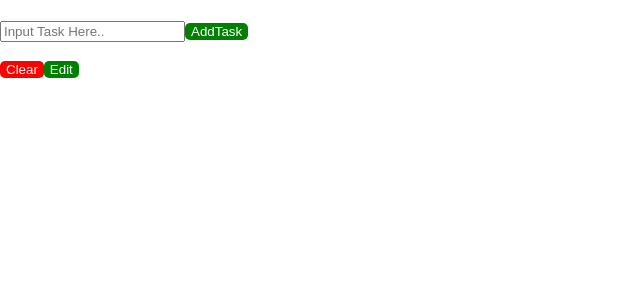
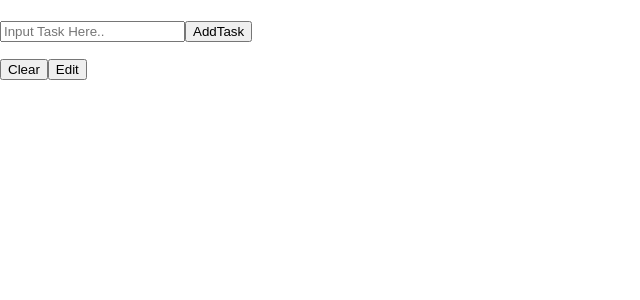
Before and after one commit to rinalditoryanari/belajar-react, a React (Create React App) app: page / in a window 1280 px wide. Shown: the top 300 px of the page, without its empty margins (0-640 px from the left). Built offline with nearby package versions, Linux system fonts and the light colour scheme.

Commit message:
styling untuk export masing2

```diff
--- a/src/components/Button.js
+++ b/src/components/Button.js
@@ -1,4 +1,5 @@
 import React, { useState} from "react";
+import { globalstyles } from "../theme/globalstyles";
 
 const Button = ({text="Button", background="green", ...props}) => {
   const styles = {
@@ -11,7 +12,7 @@ const Button = ({text="Button", background="green", ...props}) => {
   }}
   return (
     <button
-        style={styles.container}
+        style={globalstyles}
         {...props}>
         {text}
     </button>
--- /dev/null
+++ b/src/theme/globalstyles.js
@@ -0,0 +1,19 @@
+export const globalstyles = {
+    container: (backgroundColor) => ({
+        background: backgroundColor,
+        border: 0,
+        color: 'white',
+        borderRadius: 5,
+
+    }),
+};
+
+export const globalstyles1 = {
+    container: (backgroundColor) => ({
+        background: backgroundColor,
+        border: 0,
+        color: 'white',
+        borderRadius: 5,
+
+    }),
+};
```
